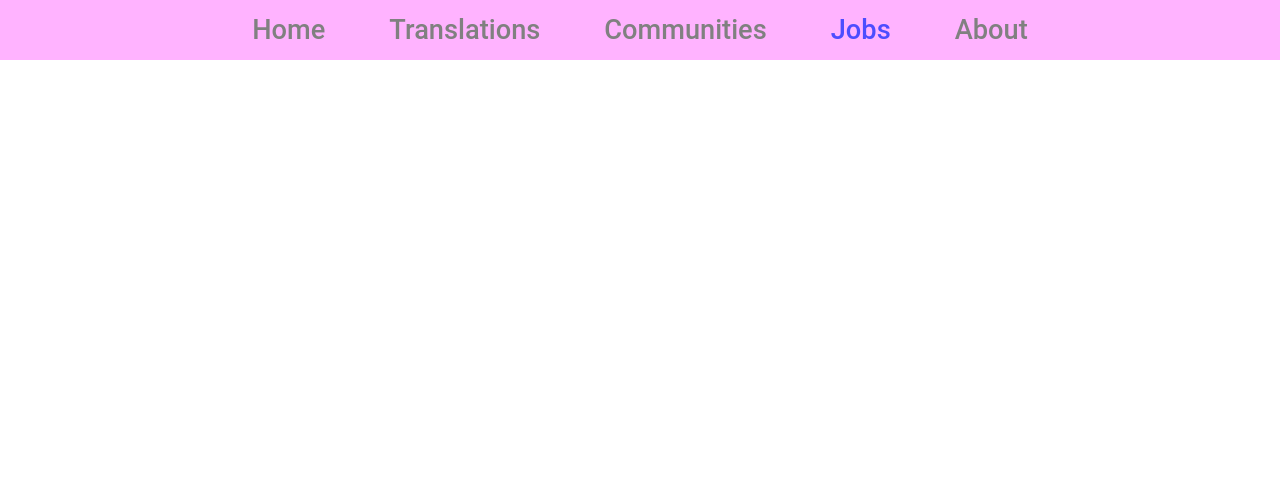
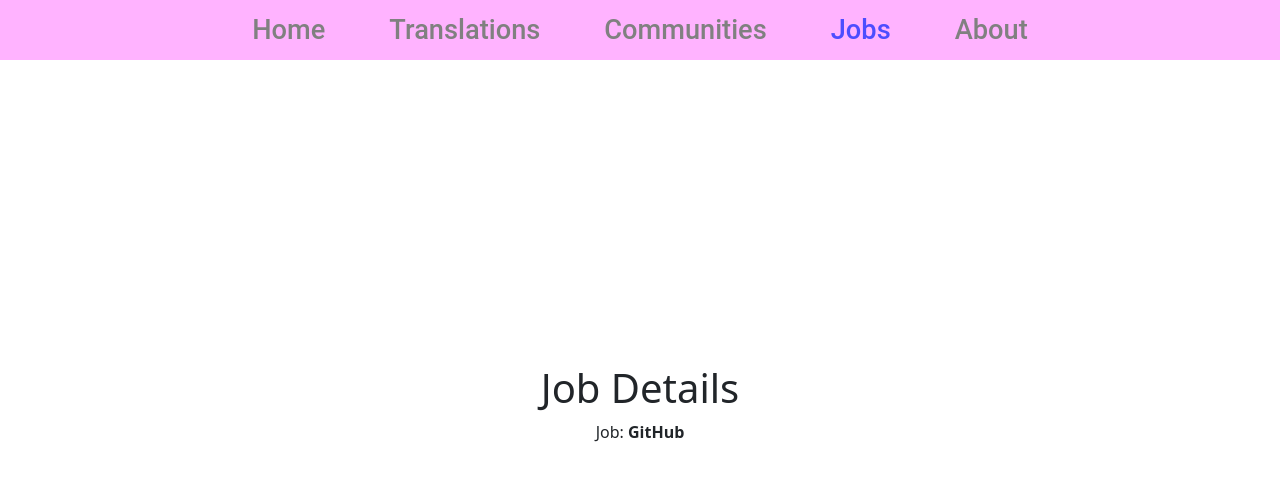
Before and after one commit to TorresEdwin/SpeakATX, a React (Vite) app in the folder frontend/: page /jobs/GitHub in a window 1280 px wide. Shown: the top 480 px of the page. Built offline with nearby package versions, Linux system fonts and the light colour scheme.

Commit message:
got job cards to link to another pg on website

```diff
--- a/frontend/src/App.jsx
+++ b/frontend/src/App.jsx
@@ -13,14 +13,14 @@ import {
     Routes,
     Route,
 } from "react-router-dom";
-
 import Home from "./pages";
 import About from "./pages/about";
 import TranslationsPage from "./pages/translations";
 import CommunitiesPage from './pages/communities';
 import JobsPage from './pages/jobs';
+import GoogleJob from "./pages/google-job";  // Import the job details page
 
-
+import React from "react";
 function App() {
   const [count, setCount] = useState(0)
 
@@ -33,6 +33,9 @@ function App() {
                 <Route path="/communities" element={<CommunitiesPage />} />
                 <Route path="/jobs" element={<JobsPage />} />
                 <Route path="/about" element={<About />} />
+                {/* Dynamic Job Details Page */}
+                <Route path="/jobs/:jobName" element={<GoogleJob />} />
+
             </Routes>
         </Router>
   );
--- a/frontend/src/pages/google-job.jsx
+++ b/frontend/src/pages/google-job.jsx
@@ -2,14 +2,14 @@ import React from "react";
 import { useParams } from "react-router-dom";
 
 const GoogleJob = () => {
-    const { jobName } = useParams();
+    const { jobName } = useParams(); // Get job name from URL
 
     return (
         <div className="container mt-4">
             <h1>Job Details</h1>
-            <p>You selected the job: <strong>{jobName}</strong></p>
+            <p>Job: <strong>{jobName}</strong></p>
         </div>
     );
 };
 
-export default JobDetail;
+export default GoogleJob;
--- a/frontend/src/pages/jobs.jsx
+++ b/frontend/src/pages/jobs.jsx
@@ -3,6 +3,7 @@
 import React from "react";
 import styled from "styled-components";
 import 'bootstrap/dist/css/bootstrap.min.css';
+import { Link } from "react-router-dom";
 
 class Job {
     constructor(name, title, pay, language, area, imageUrl) {
@@ -22,9 +23,9 @@ const JobsPage = () => {
 
     // Array of job links
     const jobLinks = [
-        { name: job1.name, title: job1.title, pay: job1.pay, language: job1.language, area: job1.area, imageUrl: job1.imageUrl, url: "https://www.google.com"},
-        { name: job2.name, title: job2.title, pay: job2.pay, language: job2.language, area: job2.area, imageUrl: job2.imageUrl, url: "https://www.github.com"},
-        { name: job3.name, title: job3.title, pay: job3.pay, language: job3.language, area: job3.area, imageUrl: job3.imageUrl, url: "https://www.openai.com"},
+        { name: job1.name, title: job1.title, pay: job1.pay, language: job1.language, area: job1.area, imageUrl: job1.imageUrl, path: `/jobs/${job1.name}`},
+        { name: job2.name, title: job2.title, pay: job2.pay, language: job2.language, area: job2.area, imageUrl: job2.imageUrl, path: `/jobs/${job2.name}`},
+        { name: job3.name, title: job3.title, pay: job3.pay, language: job3.language, area: job3.area, imageUrl: job3.imageUrl, path: `/jobs/${job3.name}`},
         { name: "Job 4", url: "https://www.google.com", title: "Job 4" },
         { name: "Job 5", url: "https://www.github.com", title: "Job 5" },
         { name: "Job 6", url: "https://www.openai.com", title: "Job 6" }
@@ -38,10 +39,8 @@ const JobsPage = () => {
             <div className="row">
             {jobLinks.map((jobItem, index) => (
                 <div className="col-md-4 mb-3" key={index}>
-                        <a
-                            href={jobItem.url}
-                            target="_blank"
-                            rel="noopener noreferrer"
+                    <Link
+                        to={`/jobs/${jobItem.name}`}  // Links to dynamic job page
                         className="card text-decoration-none"
                     >
                         <img
@@ -56,7 +55,7 @@ const JobsPage = () => {
                                 {jobItem.title}, Pay: ${jobItem.pay}/hr, Language: {jobItem.language}, Area: {jobItem.area}
                             </p>
                         </div>
-                        </a>
+                    </Link>
                 </div>
             ))}
             </div>
```
Also changed, not shown: 1 other file (tests, documents, lock files or other folders). Lines whose indentation alone changed are shown as unchanged.
